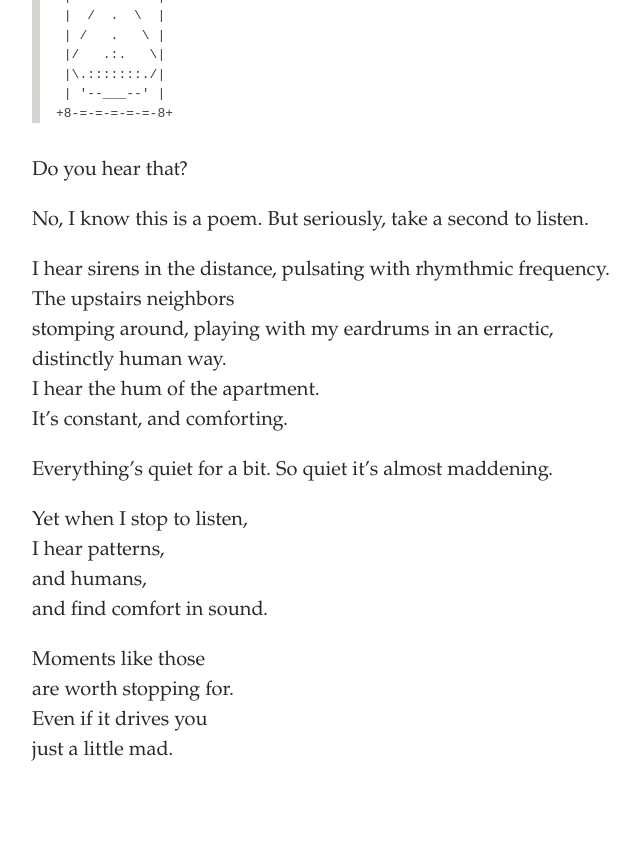
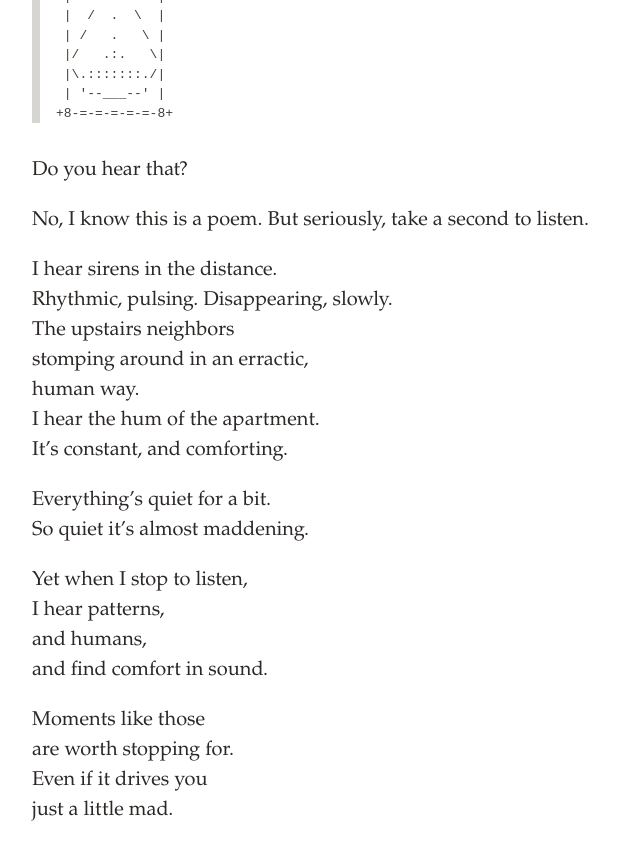
Before and after one commit to svvchen/nervxious, a Jekyll site: the page built from _posts/2019-07-09-stop.markdown, in a window 1280 px wide and 900 px high, scrolled down 725 px. Shown: the top 860 px of the window, without its empty margins (286-926 px from the left). Built offline with Jekyll 4.4.1, drawn with Linux system fonts in a browser that asks for light colours; comment, search, counter and statistics services are not loaded.

Commit message:
Update 2019-07-09-stop.markdown

```diff
--- a/_posts/2019-07-09-stop.markdown
+++ b/_posts/2019-07-09-stop.markdown
@@ -26,14 +26,16 @@ Do you hear that?
 
 No, I know this is a poem. But seriously, take a second to listen.
 
-I hear sirens in the distance, pulsating with rhymthmic frequency.
+I hear sirens in the distance.
+Rhythmic, pulsing. Disappearing, slowly.
 The upstairs neighbors
-stomping around, playing with my eardrums in an erractic,
-distinctly human way.
+stomping around in an erractic,
+human way.
 I hear the hum of the apartment.
 It's constant, and comforting.
 
-Everything's quiet for a bit. So quiet it's almost maddening.
+Everything's quiet for a bit.
+So quiet it's almost maddening.
 
 Yet when I stop to listen,
 I hear patterns,
```
